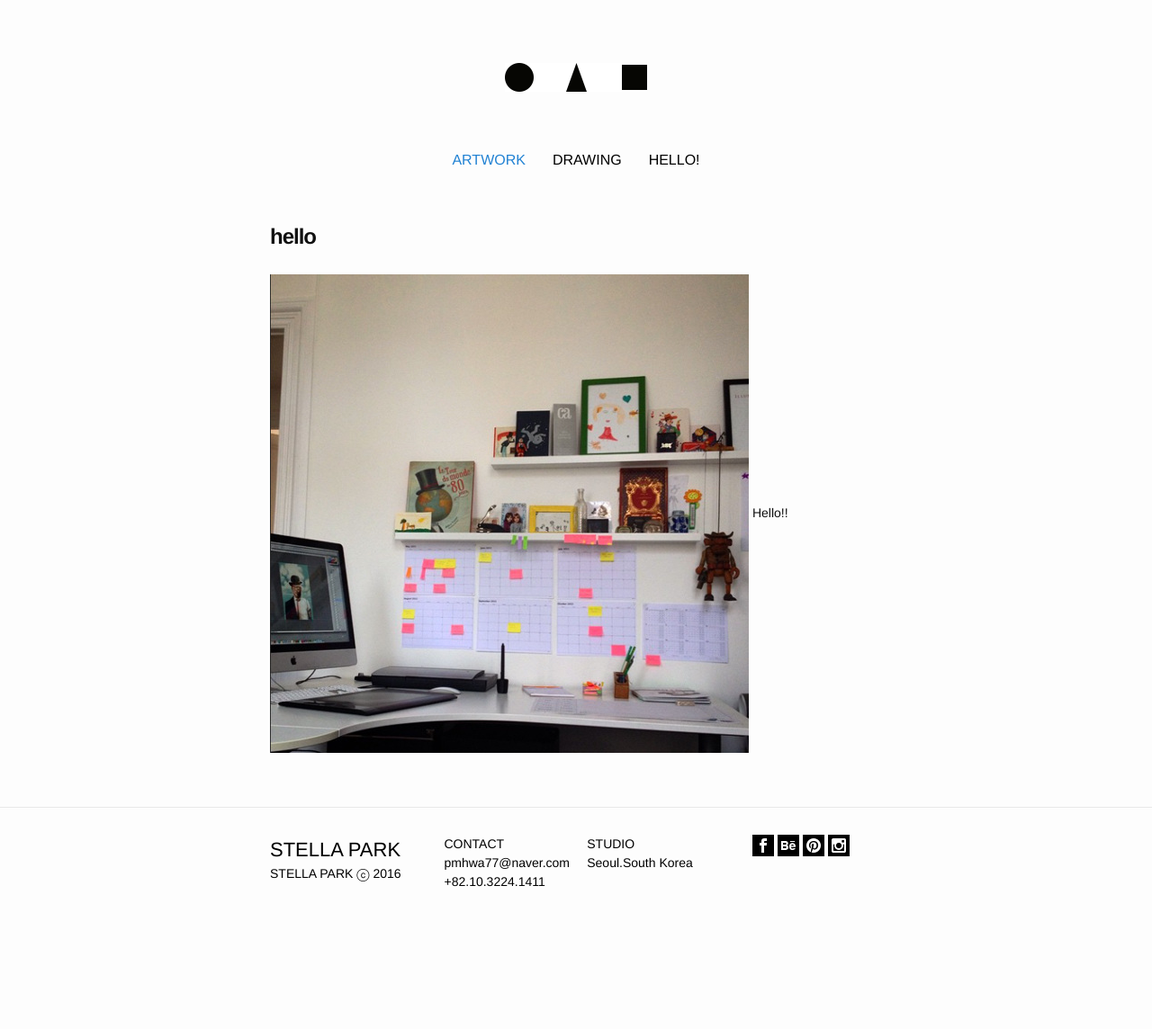
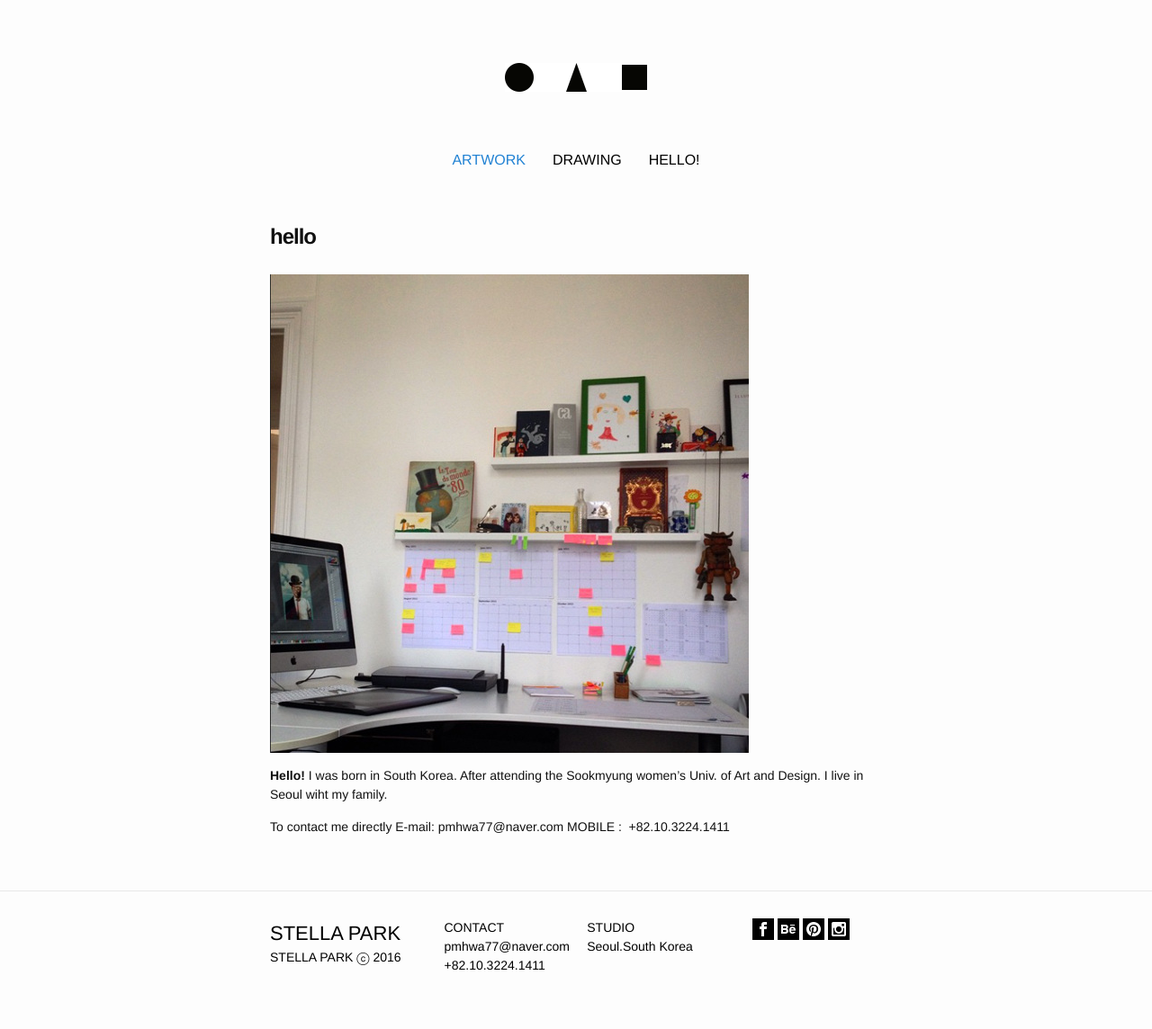
Before and after one commit to stellapark/edenyoon.github.io, a Jekyll site: the page built from hello.md, in a window 1280 px wide. Shown: the whole page at 90% size. Built offline with Jekyll 4.4.1, drawn with Linux system fonts in a browser that asks for light colours; before the commit the page ends 1051 px from its top, so only the background shows below that.

Commit message:
Update hello.md

```diff
--- a/hello.md
+++ b/hello.md
@@ -4,4 +4,12 @@ title: hello
 permalink: /hello/
 ---
 ![studiophoto]({{ site.url }}/img/hello/hello_studio.JPG)
-Hello!!
+
+<b>Hello!</b>
+I was born in South Korea.
+After attending the Sookmyung women's Univ. of Art and Design.
+I live in Seoul wiht my family.
+
+To contact me directly
+E-mail: pmhwa77@naver.com
+MOBILE :  +82.10.3224.1411
```
